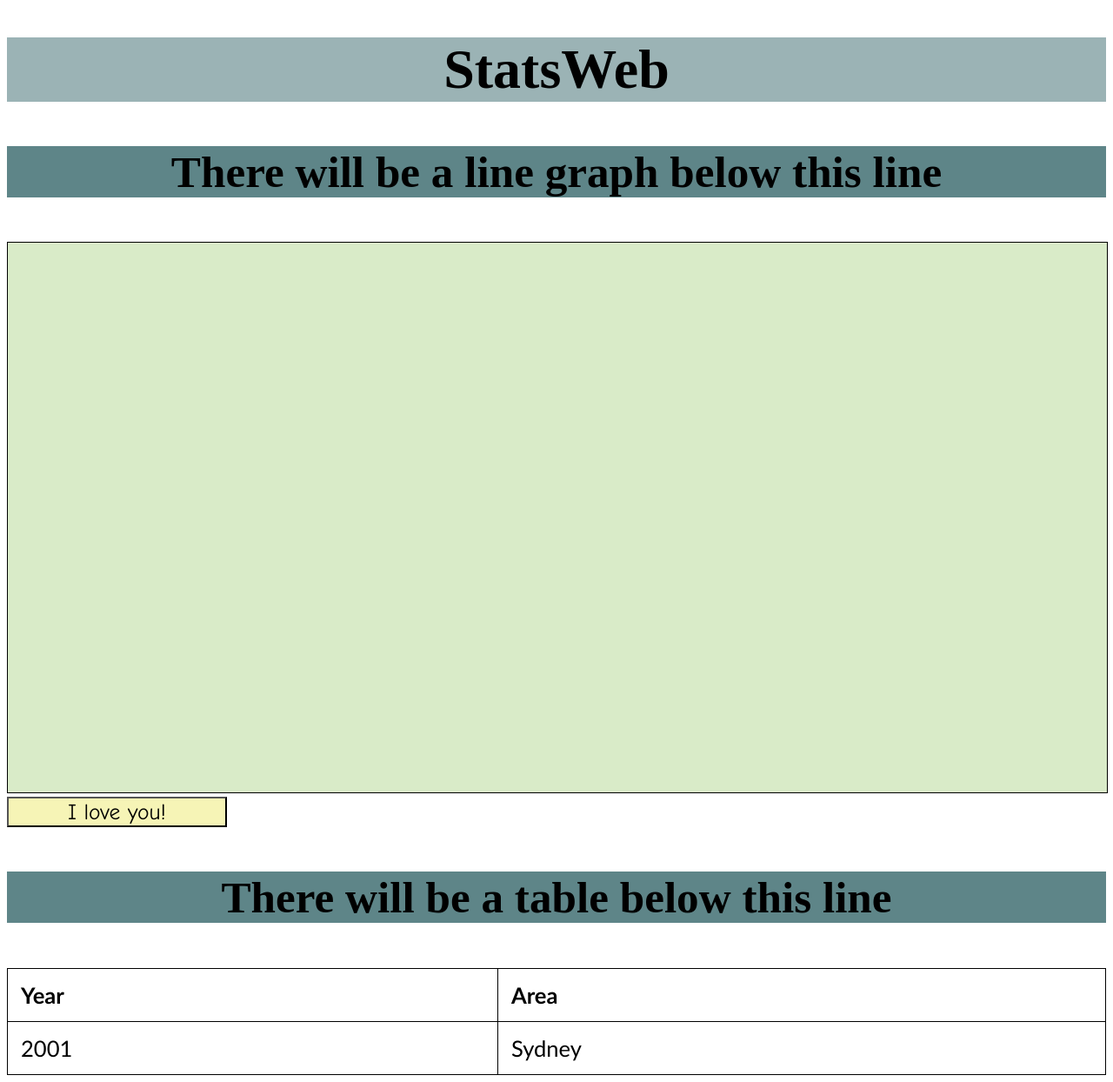
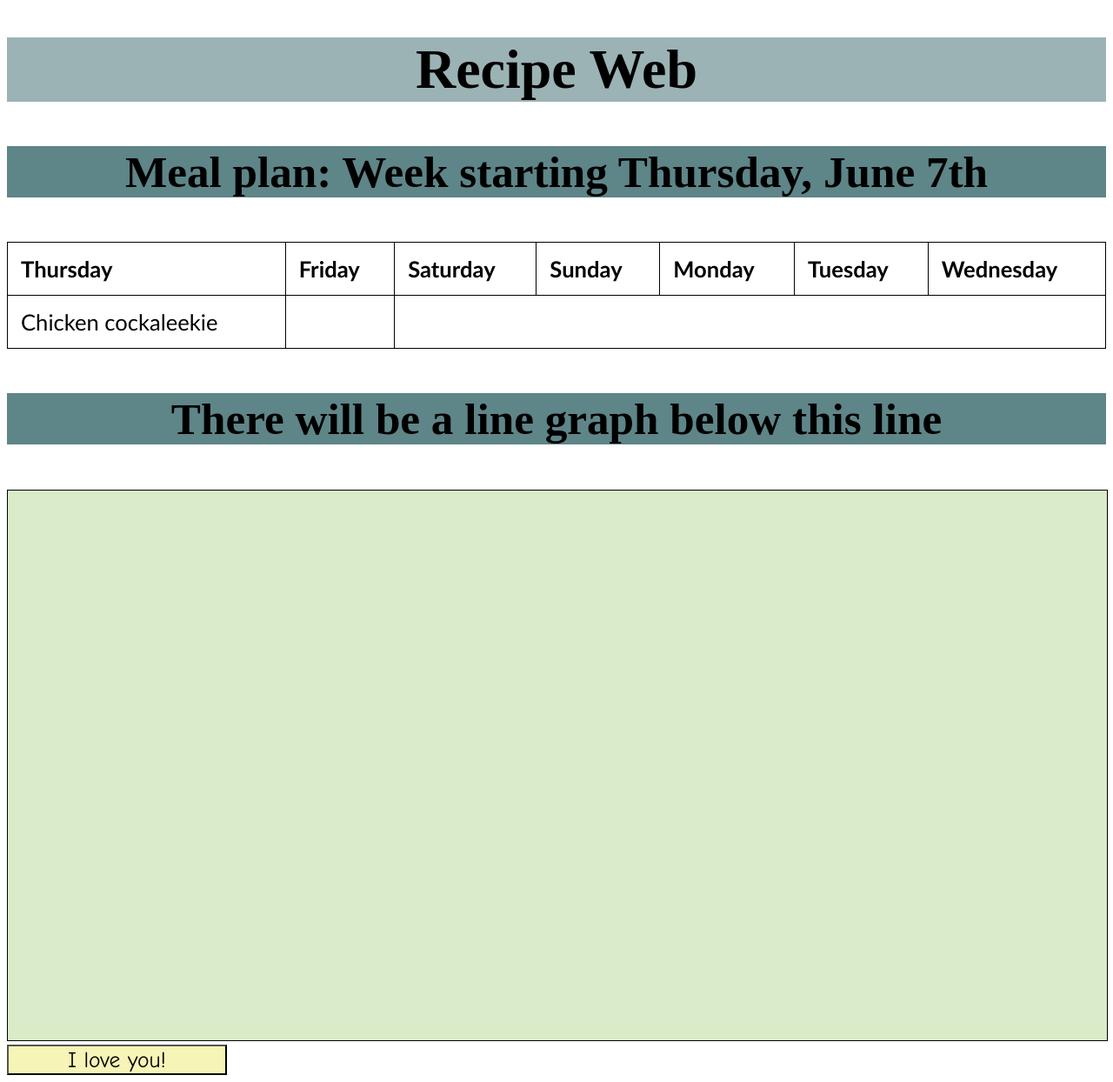
Before and after one commit to deef123/Learning-HTML, a plain HTML site: page index.html in a window 1280 px wide. Shown: the whole page at 87% size. Drawn offline with Linux system fonts and the light colour scheme.

Commit message:
Meal plan for the week

```diff
--- a/index.html
+++ b/index.html
@@ -6,7 +6,24 @@
 </head>
 <body>
 
-<h1>StatsWeb</h1>
+<h1>Recipe Web</h1>
+<h3> Meal plan: Week starting Thursday, June 7th </h3>
+<table style="width:100%" >
+	<tr>
+		<th>Thursday</th>
+		<th>Friday</th>
+		<th>Saturday</th>
+		<th>Sunday</th>
+		<th>Monday</th>
+		<th>Tuesday</th>
+		<th>Wednesday</th>
+	</tr>
+	<tr>
+		<td>Chicken cockaleekie</td>
+		<td></td>
+
+	</tr>
+</table>
 
 <h3> There will be a line graph below this line</h3>
 <canvas style="width:100%">
@@ -15,18 +32,6 @@
 <button type=button style="width:20%">
 	I love you!
 </button>
-<h3> There will be a table below this line </h3>
-<table style="width:100%" >
-	<tr>
-		<th>Year</th>
-		<th>Area</th>
-	</tr>
-	<tr>
-		<td>2001</td>
-		<td>Sydney</td>
-
-	</tr>
-</table>
 
 </body>
 </html>
```
